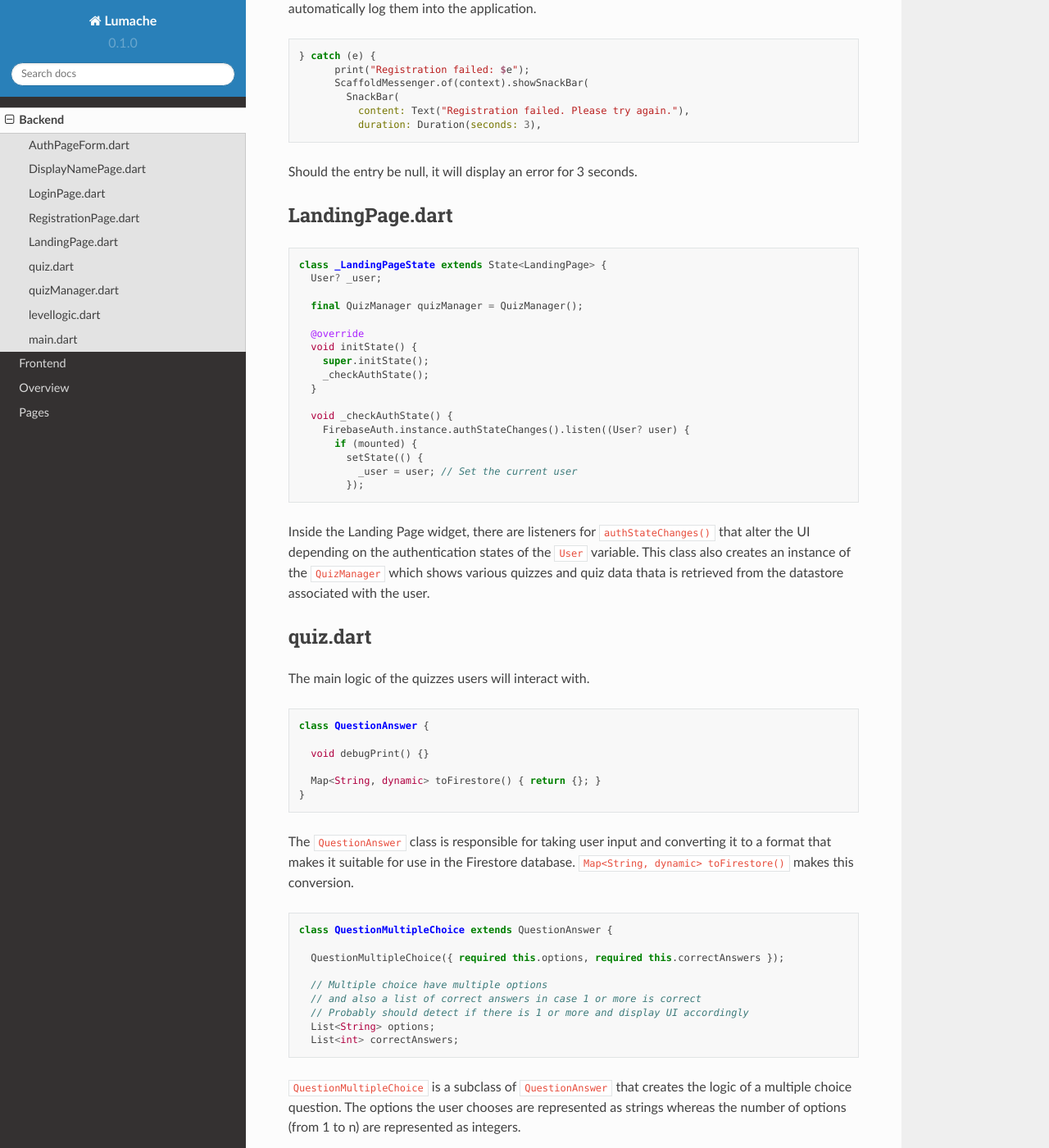
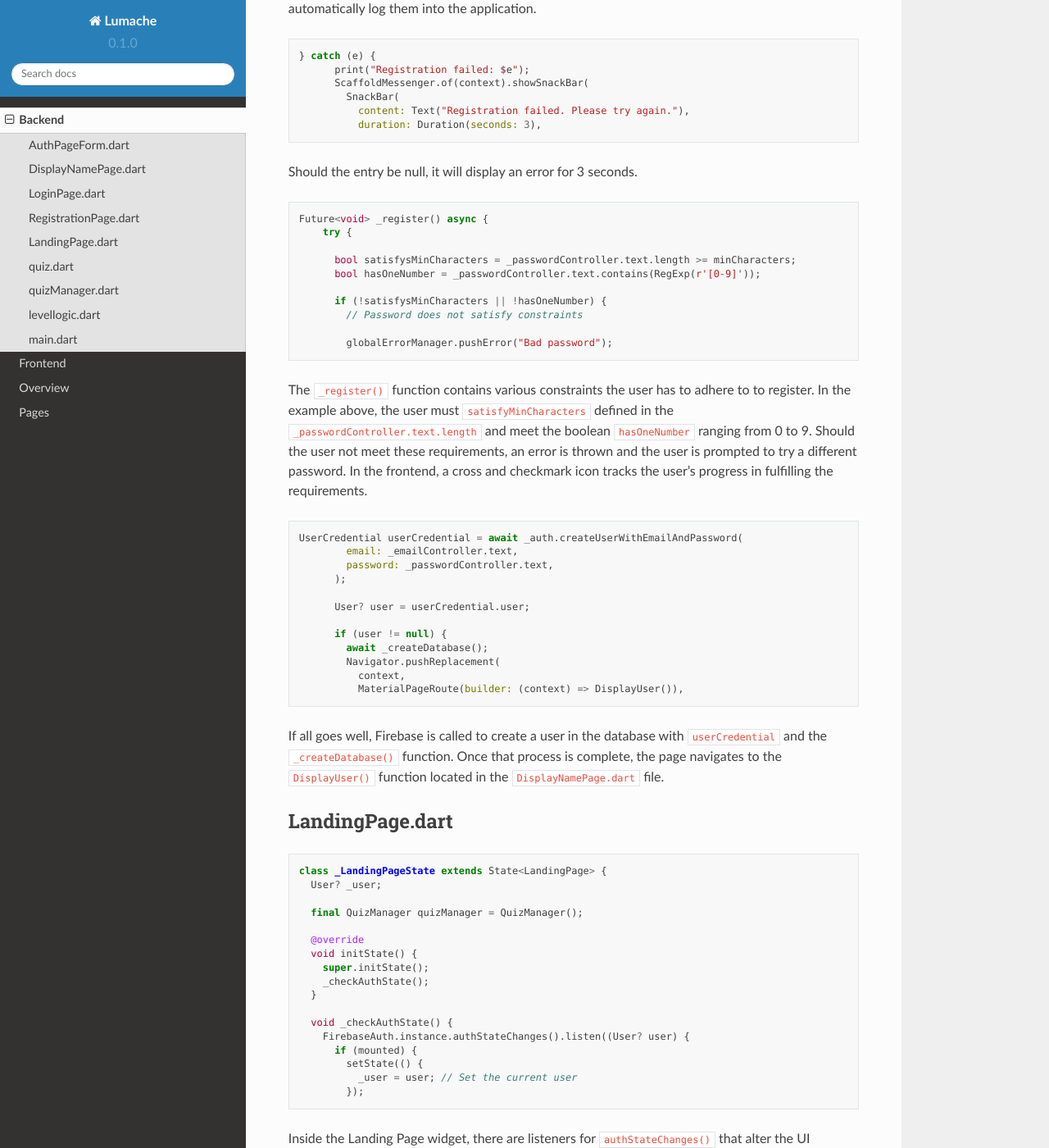
Before and after one commit to SETAP-Education/readthedocs, a Sphinx documentation site: the page built from docs/source/backend.rst, in a window 1280 px wide and 1400 px high, scrolled down 5117 px. Shown: the whole window at 82% size. Built offline with Sphinx 7.4.7 and the Read the Docs theme 2.0.0, drawn with Linux system fonts in a browser that asks for light colours.

Commit message:
Update backend.rst
updated registration backend

```diff
--- a/docs/source/backend.rst
+++ b/docs/source/backend.rst
@@ -254,6 +254,38 @@ Here, the ``_register()`` function attempts to take the input credentials from t
              duration: Duration(seconds: 3),
 
 Should the entry be null, it will display an error for 3 seconds.
+
+.. code-block:: dart
+
+   Future<void> _register() async {
+       try {
+
+         bool satisfysMinCharacters = _passwordController.text.length >= minCharacters;
+         bool hasOneNumber = _passwordController.text.contains(RegExp(r'[0-9]'));
+
+         if (!satisfysMinCharacters || !hasOneNumber) {
+           // Password does not satisfy constraints
+
+           globalErrorManager.pushError("Bad password");
+
+The ``_register()`` function contains various constraints the user has to adhere to to register. In the example above, the user must ``satisfyMinCharacters`` defined in the ``_passwordController.text.length`` and meet the boolean ``hasOneNumber`` ranging from 0 to 9. Should the user not meet these requirements, an error is thrown and the user is prompted to try a different password. In the frontend, a cross and checkmark icon tracks the user's progress in fulfilling the requirements.
+
+.. code-block:: dart
+
+   UserCredential userCredential = await _auth.createUserWithEmailAndPassword(
+           email: _emailController.text,
+           password: _passwordController.text,
+         );
+
+         User? user = userCredential.user;
+
+         if (user != null) {
+           await _createDatabase();
+           Navigator.pushReplacement(
+             context,
+             MaterialPageRoute(builder: (context) => DisplayUser()),
+
+If all goes well, Firebase is called to create a user in the database with ``userCredential`` and the ``_createDatabase()`` function. Once that process is complete, the page navigates to the ``DisplayUser()`` function located in the ``DisplayNamePage.dart`` file.
 
 .. _Landing Page:
 
```
